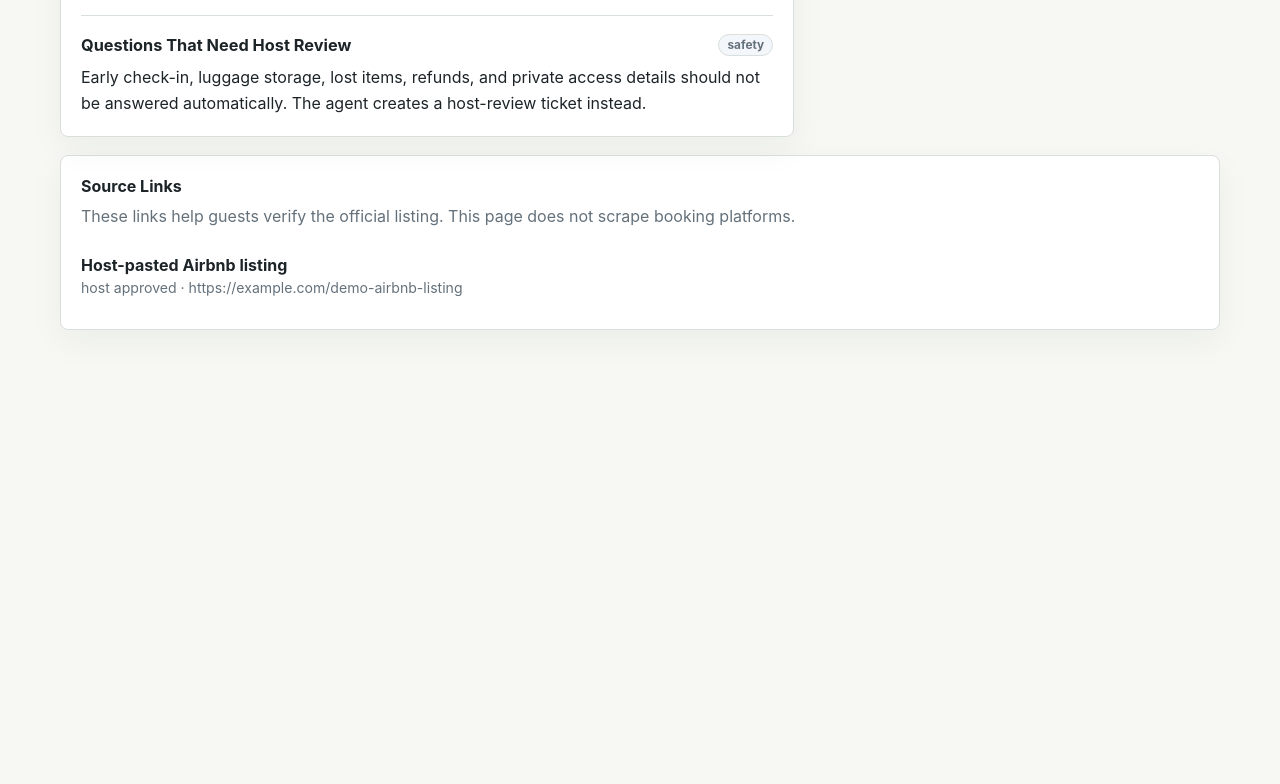
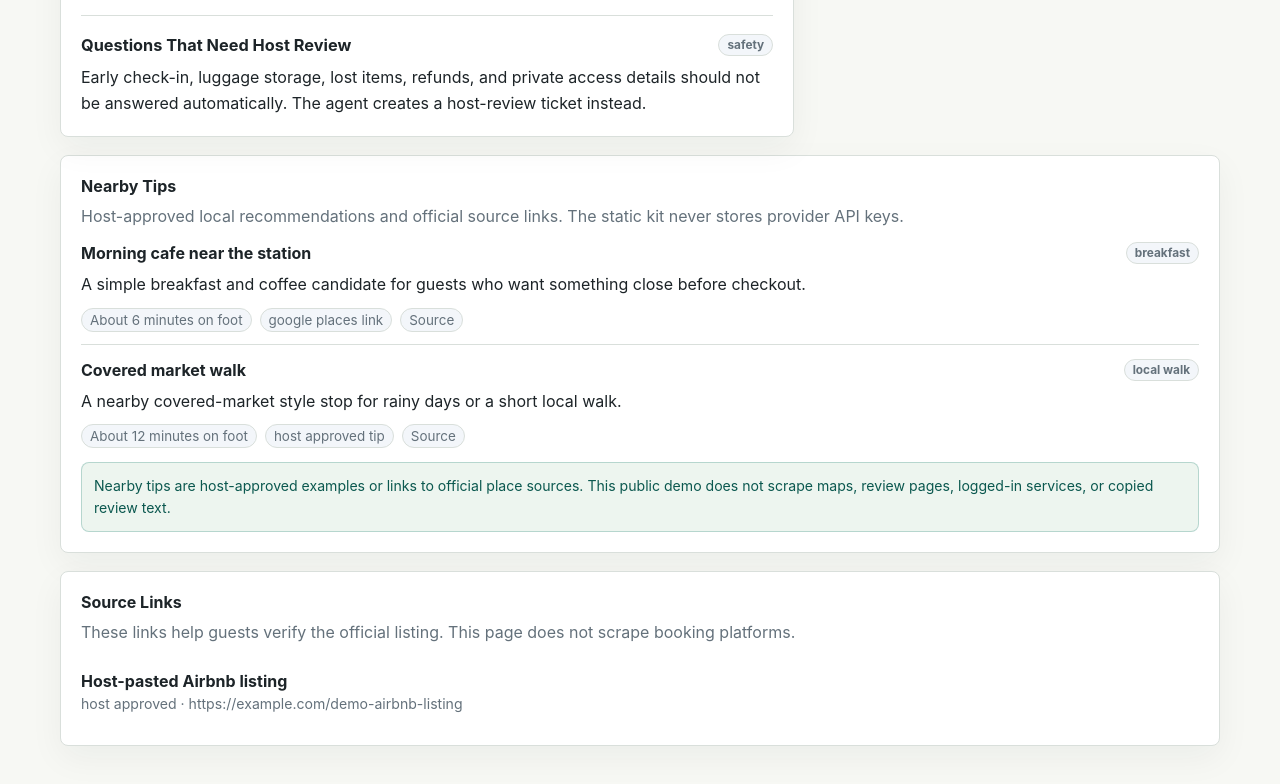
Before and after one commit to flowlabassit-lgtm/inbound-stay-ops-kit, a website with bundled scripts: page index.html in a window 1280 px wide. Shown: the part 925-1709 px from the top of the page. Before the commit the page ends 1311 px from the top, so only its background shows below. Built offline with nearby package versions, Linux system fonts and the light colour scheme; files whose address does not match are found by name.

Commit message:
feat: add host-approved local guide

```diff
--- a/assets/app.js
+++ b/assets/app.js
@@ -1,5 +1,9 @@
 import { loadConfigFromCandidates } from "../lib/config-loader.js";
-import { getPublicStayGuideSections } from "../lib/public-guide.js";
+import {
+  getLocalGuideBoundary,
+  getPublicLocalRecommendations,
+  getPublicStayGuideSections
+} from "../lib/public-guide.js";
 import { safeExternalUrl, safeTelegramBotUrl } from "../lib/url-policy.js";
 import {
   buildApprovedKnowledgeBase,
@@ -119,6 +123,18 @@ const fallbackCopy = {
     ko: "호스트 확인 대기",
     ja: "ホスト確認待ち",
     zh: "等待房东确认"
+  },
+  localGuideTitle: {
+    en: "Nearby Tips"
+  },
+  localGuideIntro: {
+    en: "Host-approved local recommendations and official source links. The static kit never stores provider API keys."
+  },
+  localGuideEmpty: {
+    en: "No host-approved nearby tips yet."
+  },
+  localGuideSource: {
+    en: "Source"
   }
 };
 
@@ -302,6 +318,86 @@ function renderSources(config) {
   }
 }
 
+function renderLocalGuide(config) {
+  const panel = document.querySelector("#local-guide");
+  const list = document.querySelector("#local-guide-list");
+  const boundary = document.querySelector("#local-guide-boundary");
+  const recommendations = getPublicLocalRecommendations(config);
+
+  document.querySelector("#local-guide-title").textContent = copy("localGuideTitle");
+  document.querySelector("#local-guide-intro").textContent = copy("localGuideIntro");
+  list.innerHTML = "";
+
+  if (recommendations.length === 0) {
+    const empty = document.createElement("p");
+    empty.className = "muted";
+    empty.textContent = copy("localGuideEmpty");
+    list.append(empty);
+  }
+
+  for (const recommendation of recommendations) {
+    const item = document.createElement("article");
+    item.className = "local-guide-item";
+
+    const header = document.createElement("div");
+    header.className = "local-guide-header";
+
+    const title = document.createElement("strong");
+    title.textContent = localized(recommendation.name, state.language) || recommendation.id;
+    header.append(title);
+
+    if (recommendation.category) {
+      const category = document.createElement("span");
+      category.className = "source-pill";
+      category.textContent = recommendation.category.replace(/_/g, " ");
+      header.append(category);
+    }
+
+    item.append(header);
+
+    const description = localized(recommendation.description, state.language);
+    if (description) {
+      const paragraph = document.createElement("p");
+      paragraph.textContent = description;
+      item.append(paragraph);
+    }
+
+    const meta = document.createElement("div");
+    meta.className = "local-guide-meta";
+
+    const distance = localized(recommendation.distanceText, state.language);
+    if (distance) {
+      const distanceNode = document.createElement("span");
+      distanceNode.textContent = distance;
+      meta.append(distanceNode);
+    }
+
+    if (recommendation.sourceType) {
+      const sourceType = document.createElement("span");
+      sourceType.textContent = recommendation.sourceType.replace(/_/g, " ");
+      meta.append(sourceType);
+    }
+
+    if (recommendation.sourceUrl) {
+      const href = safeExternalUrl(recommendation.sourceUrl);
+      if (href !== "#") {
+        const source = document.createElement("a");
+        source.href = href;
+        source.target = "_blank";
+        source.rel = "noreferrer";
+        source.textContent = copy("localGuideSource");
+        meta.append(source);
+      }
+    }
+
+    item.append(meta);
+    list.append(item);
+  }
+
+  boundary.textContent = localized(getLocalGuideBoundary(config), state.language);
+  panel.hidden = false;
+}
+
 async function askAgent(question) {
   const endpoint = state.config.agent?.enabled ? state.config.agent?.endpoint : "";
   if (!endpoint) return null;
@@ -391,6 +487,7 @@ function render() {
 
   renderChromeCopy();
   renderStayGuide(config);
+  renderLocalGuide(config);
   renderSources(config);
 
   const box = document.querySelector("#answer-box");
--- a/assets/style.css
+++ b/assets/style.css
@@ -314,6 +314,69 @@ button:hover,
   color: var(--ink);
 }
 
+.local-guide-list {
+  display: grid;
+  gap: 12px;
+  margin-top: 14px;
+}
+
+.local-guide-item {
+  border-top: 1px solid var(--line);
+  padding-top: 14px;
+}
+
+.local-guide-item:first-child {
+  border-top: 0;
+  padding-top: 0;
+}
+
+.local-guide-header {
+  display: flex;
+  flex-wrap: wrap;
+  gap: 8px 10px;
+  align-items: center;
+  justify-content: space-between;
+}
+
+.local-guide-item p {
+  margin: 8px 0 0;
+  line-height: 1.58;
+}
+
+.local-guide-meta {
+  display: flex;
+  flex-wrap: wrap;
+  gap: 8px;
+  margin-top: 10px;
+  color: var(--muted);
+  font-size: 0.84rem;
+}
+
+.local-guide-meta span,
+.local-guide-meta a {
+  border: 1px solid var(--line);
+  border-radius: 999px;
+  background: var(--soft-alt);
+  color: var(--muted);
+  padding: 3px 8px;
+  text-decoration: none;
+}
+
+.local-guide-meta a:hover {
+  color: var(--accent-dark);
+}
+
+.local-guide-boundary {
+  margin: 14px 0 0;
+  border: 1px solid rgba(16, 119, 108, 0.25);
+  border-radius: 8px;
+  background: var(--soft);
+  color: var(--accent-dark);
+  padding: 12px;
+  font-size: 0.88rem;
+  line-height: 1.55;
+}
+
 .source-list {
   display: grid;
   gap: 0;
--- a/index.html
+++ b/index.html
@@ -49,6 +49,13 @@
         </article>
       </section>
 
+      <section id="local-guide" class="panel local-guide-panel">
+        <h2 id="local-guide-title">Nearby Tips</h2>
+        <p id="local-guide-intro" class="muted">Host-approved local recommendations and official source links appear here.</p>
+        <div id="local-guide-list" class="local-guide-list"></div>
+        <p id="local-guide-boundary" class="local-guide-boundary"></p>
+      </section>
+
       <section class="panel">
         <h2 id="source-title">Source Links</h2>
         <p id="source-intro" class="muted">These links help guests verify the official listing. The page does not scrape them automatically.</p>
@@ -56,6 +63,6 @@
       </section>
     </main>
 
-    <script type="module" src="./assets/app.js?v=20260621-security-hardening"></script>
+    <script type="module" src="./assets/app.js?v=20260623-local-guide"></script>
   </body>
 </html>
--- a/lib/public-guide.js
+++ b/lib/public-guide.js
@@ -1,3 +1,30 @@
 export function getPublicStayGuideSections(config = {}) {
   return (config.approvedStayGuide || []).filter((section) => section?.hostApproved === true);
 }
+
+export function getPublicLocalRecommendations(config = {}) {
+  return (config.localGuide?.recommendations || [])
+    .filter((recommendation) => recommendation?.hostApproved === true)
+    .map((recommendation) => ({
+      id: recommendation.id,
+      category: recommendation.category || "local_tip",
+      name: recommendation.name || {},
+      description: recommendation.description || {},
+      distanceText: recommendation.distanceText || {},
+      sourceType: recommendation.sourceType || "host",
+      sourceUrl: recommendation.sourceUrl || "",
+      lastReviewedAt: recommendation.lastReviewedAt || null
+    }));
+}
+
+export function getLocalGuideBoundary(config = {}) {
+  const configured = config.localGuide?.boundary;
+  return configured || {
+    en:
+      "Nearby tips use official place APIs through a server-side proxy or host-approved recommendations. This static kit does not scrape maps, review pages, logged-in services, or copied review text.",
+    ko:
+      "주변 추천은 서버 측 공식 장소 API 프록시 또는 호스트가 승인한 추천만 사용합니다. 이 정적 키트는 지도, 리뷰 페이지, 로그인 서비스, 리뷰 원문을 스크래핑하지 않습니다.",
+    ja:
+      "周辺おすすめは、サーバー側の公式プレイスAPIプロキシ、またはホスト承認済みの推薦のみを使います。この静的キットは地図、レビュー画面、ログインサービス、レビュー本文をスクレイピングしません。"
+  };
+}
--- a/samples/demo.config.json
+++ b/samples/demo.config.json
@@ -22,6 +22,53 @@
   "agent": {
     "enabled": false,
     "endpoint": "/api/guest-agent"
+  },
+  "localGuide": {
+    "mode": "host_approved_static",
+    "apiProxy": {
+      "enabled": false,
+      "endpoint": "",
+      "note": "Official place APIs must run through a server-side proxy. Do not put provider API keys in this static config."
+    },
+    "boundary": {
+      "en": "Nearby tips are host-approved examples or links to official place sources. This public demo does not scrape maps, review pages, logged-in services, or copied review text."
+    },
+    "recommendations": [
+      {
+        "id": "morning-cafe",
+        "hostApproved": true,
+        "category": "breakfast",
+        "name": {
+          "en": "Morning cafe near the station"
+        },
+        "description": {
+          "en": "A simple breakfast and coffee candidate for guests who want something close before checkout."
+        },
+        "distanceText": {
+          "en": "About 6 minutes on foot"
+        },
+        "sourceType": "google_places_link",
+        "sourceUrl": "https://www.google.com/maps/search/?api=1&query=coffee%20near%20Central%20Station",
+        "lastReviewedAt": "2026-06-23"
+      },
+      {
+        "id": "rainy-day-market",
+        "hostApproved": true,
+        "category": "local_walk",
+        "name": {
+          "en": "Covered market walk"
+        },
+        "description": {
+          "en": "A nearby covered-market style stop for rainy days or a short local walk."
+        },
+        "distanceText": {
+          "en": "About 12 minutes on foot"
+        },
+        "sourceType": "host_approved_tip",
+        "sourceUrl": "https://www.google.com/maps/search/?api=1&query=market%20near%20Central%20Station",
+        "lastReviewedAt": "2026-06-23"
+      }
+    ]
   },
   "sources": [
     {
```
Also changed, not shown: START_HERE.md (+2 -0 lines), config.example.json (+38 -0 lines), docs/local-guide-boundary.md (added, +65 -0 lines), samples/seoul-guesthouse.config.json (+61 -0 lines), tests/core.test.js (+63 -0 lines), README.md.
